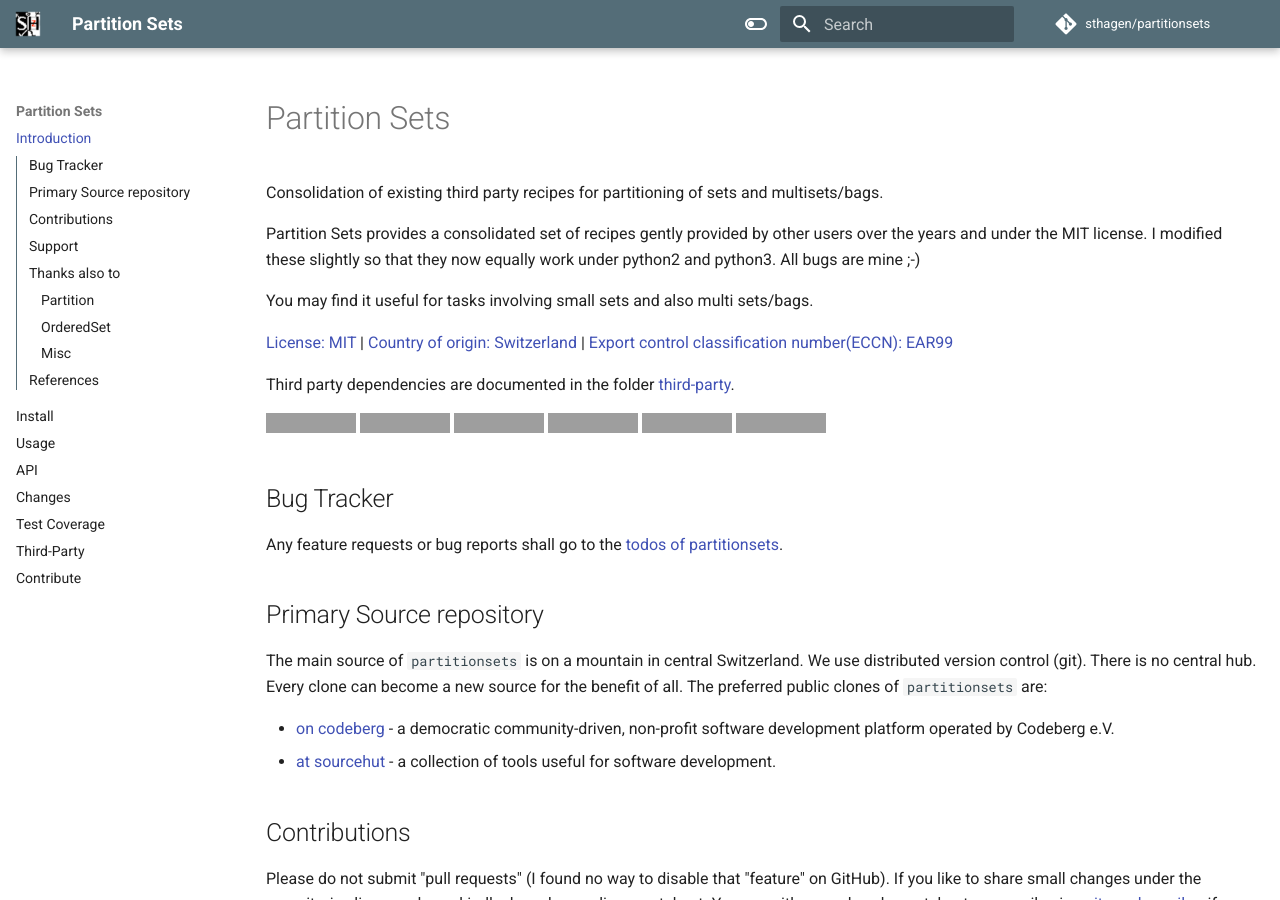
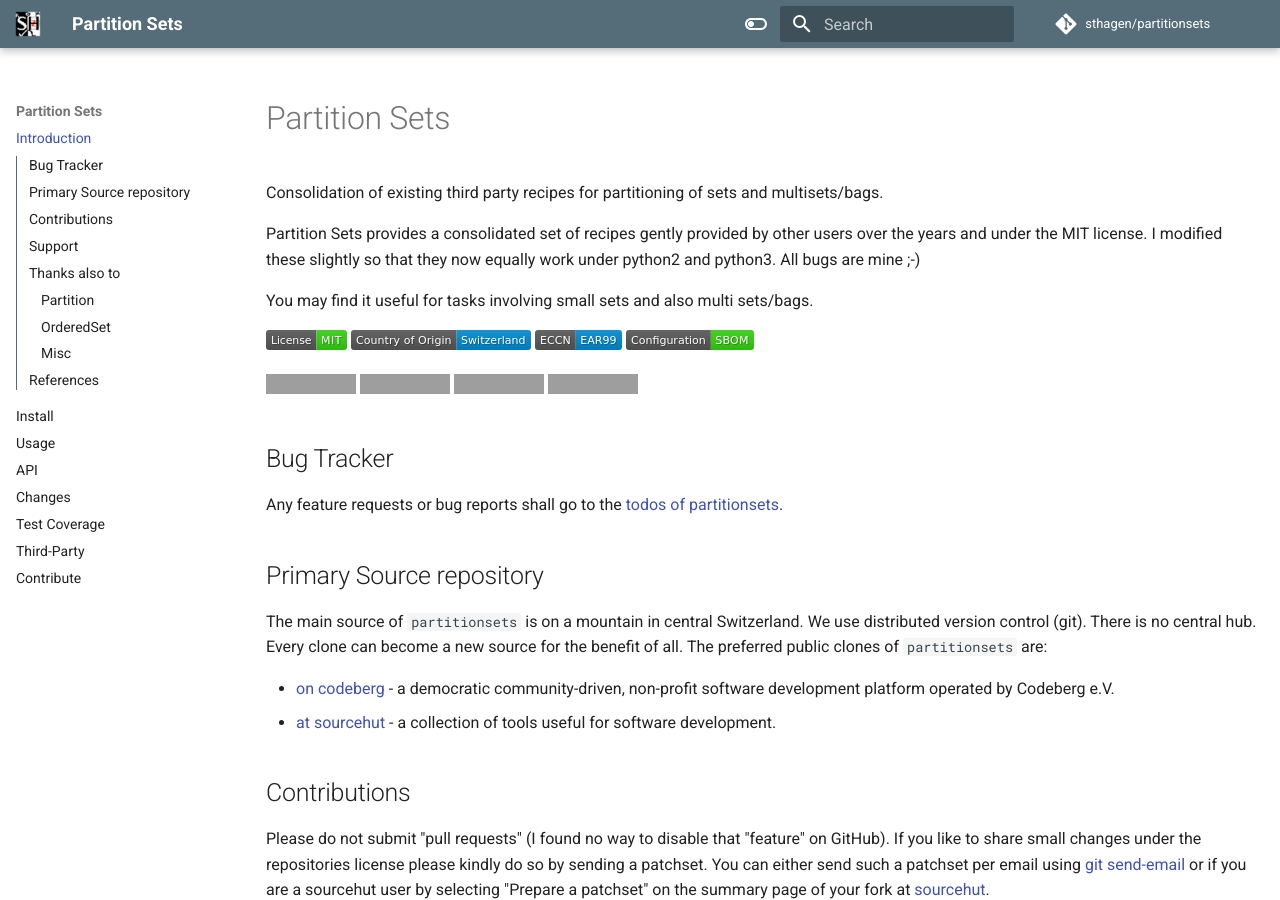
Before and after one commit to sthagen/partitionsets, an MkDocs documentation site: the page built from docs/index.md, in a window 1280 px wide and 900 px high. Built offline with MkDocs 1.6.1 and Material for MkDocs 9.7.7, drawn with Linux system fonts in a browser that asks for light colours; grey boxes are pictures that could not be loaded.

Commit message:
Migrated textual indicator to local badges for docs

```diff
--- a/docs/index.md
+++ b/docs/index.md
@@ -8,18 +8,15 @@ that they now equally work under python2 and python3. All bugs are mine ;-)
 
 You may find it useful for tasks involving small sets and also multi sets/bags.
 
-[License: MIT](https://git.sr.ht/~sthagen/partitionsets/tree/default/item/LICENSE) |
-[Country of origin: Switzerland](https://git.sr.ht/~sthagen/partitionsets/tree/default/item/COUNTRY-OF-ORIGIN) |
-[Export control classification number(ECCN): EAR99](https://git.sr.ht/~sthagen/partitionsets/tree/default/item/EXPORT-CONTROL-CLASSIFICATION-NUMBER)
+[![license](badges/license-spdx-mit.svg)](https://git.sr.ht/~sthagen/partitionsets/tree/default/item/LICENSE)
+[![Country of Origin](badges/country-of-origin-name-switzerland-neutral.svg)](https://git.sr.ht/~sthagen/partitionsets/tree/default/item/COUNTRY-OF-ORIGIN)
+[![Export Classification Control Number (ECCN)](badges/export-control-classification-number_eccn-ear99-neutral.svg)](https://git.sr.ht/~sthagen/partitionsets/tree/default/item/EXPORT-CONTROL-CLASSIFICATION-NUMBER)
+[![Configuration](badges/configuration-sbom.svg)](third-party/index.html)
 
-Third party dependencies are documented in the folder [third-party](third-party/README.md).
-
-[![version](https://img.shields.io/pypi/v/partitionsets.svg?style=flat)](https://pypi.python.org/pypi/partitionsets/)
-[![downloads](https://static.pepy.tech/badge/partitionsets/month)](https://pepy.tech/project/partitionsets)
-[![wheel](https://img.shields.io/pypi/wheel/partitionsets.svg?style=flat)](https://pypi.python.org/pypi/partitionsets/)
-[![supported-versions](https://img.shields.io/pypi/pyversions/partitionsets.svg?style=flat)](https://pypi.python.org/pypi/partitionsets/)
-[![supported-implementations](https://img.shields.io/pypi/implementation/partitionsets.svg?style=flat)](https://pypi.python.org/pypi/partitionsets/)
-[![maintenance-status](https://img.shields.io/github/commit-activity/y/sthagen/partitionsets.svg?style=flat)](https://git.sr.ht/~sthagen/partitionsets/log)
+[![Version](https://img.shields.io/pypi/v/partitionsets.svg?style=flat)](https://pypi.python.org/pypi/partitionsets/)
+[![Downloads](https://static.pepy.tech/badge/partitionsets/month)](https://pepy.tech/project/partitionsets)
+[![Supported Versions](https://img.shields.io/pypi/pyversions/partitionsets.svg?style=flat)](https://pypi.python.org/pypi/partitionsets/)
+[![Maintenance Status](https://img.shields.io/github/commit-activity/y/sthagen/partitionsets.svg?style=flat)](https://git.sr.ht/~sthagen/partitionsets/log)
 
 ## Bug Tracker
 
```
